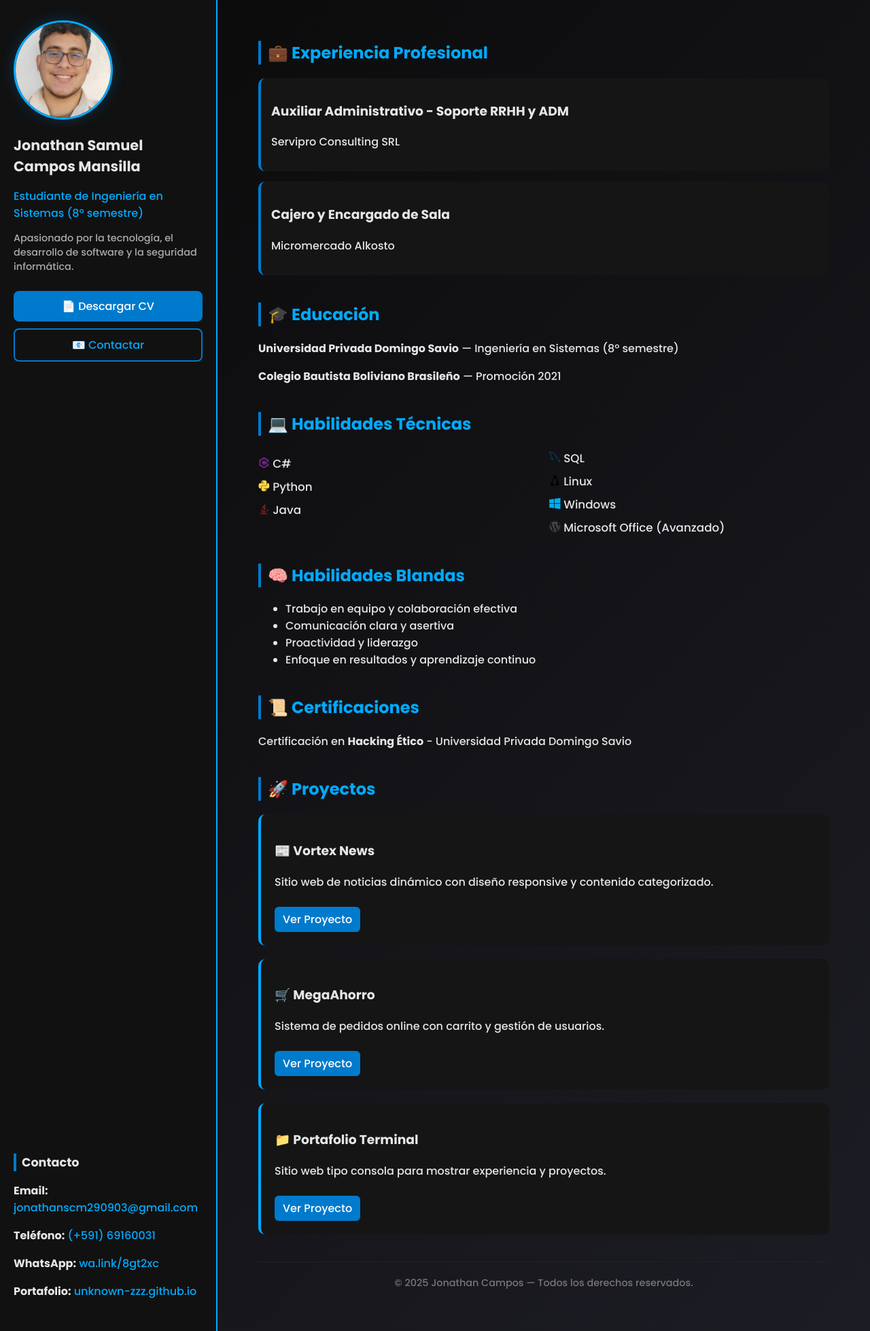
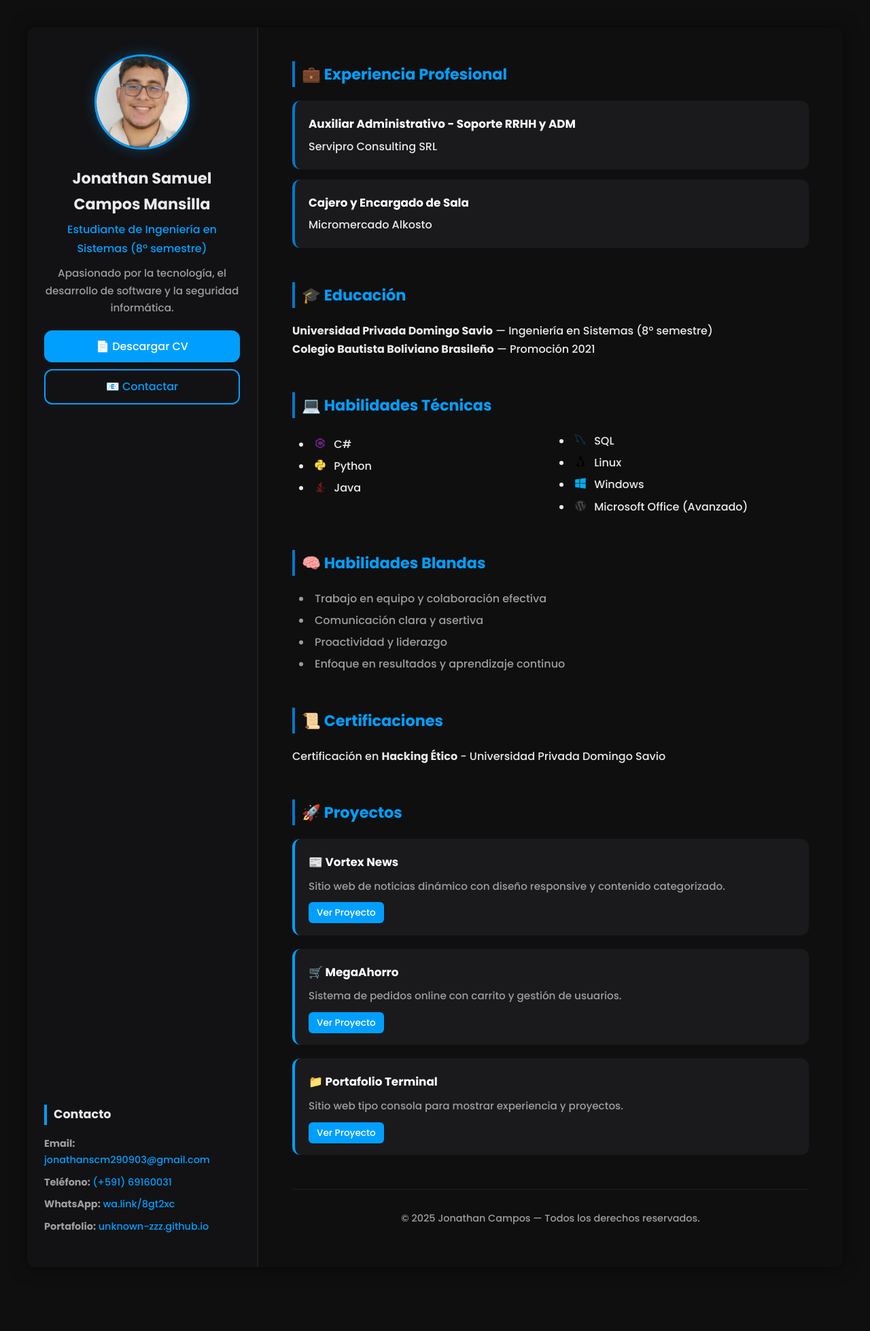
Before and after one commit to Unknown-zzz/Unknown-zzz.github.io, a PHP site: page / in a window 1280 px wide. Shown: the whole page at 68% size. After the commit the page ends 1864 px from the top, so only its background shows below. Run offline with PHP 8.4, Linux system fonts and the light colour scheme.

Commit message:
Update style.css

```diff
--- a/style.css
+++ b/style.css
@@ -1,26 +1,59 @@
-/* ==== ESTILOS GLOBALES ==== */
-body {
-  margin: 0;
-  background: linear-gradient(135deg, #0a0a0a, #1c1c24);
-  color: #e6e6e6;
-  font-family: 'Poppins', sans-serif;
+/* ==== VARIABLES ==== */
+:root {
+  --bg-main: #0f0f10;
+  --bg-sidebar: #121214;
+  --bg-card: #1a1a1d;
+  --text-light: #eaeaea;
+  --text-muted: #9e9e9e;
+  --accent: #009fff;
+  --accent-dark: #007acc;
+  --border-color: #1f1f1f;
+  --radius: 12px;
 }
 
-/* ==== LAYOUT PRINCIPAL ==== */
+/* ==== RESET ==== */
+* {
+  margin: 0;
+  padding: 0;
+  box-sizing: border-box;
+}
+
+body {
+  background: var(--bg-main);
+  color: var(--text-light);
+  font-family: "Poppins", sans-serif;
+  display: flex;
+  justify-content: center;
+  align-items: flex-start;
+  min-height: 100vh;
+  line-height: 1.7;
+}
+
+/* ==== LAYOUT ==== */
 .container {
   display: grid;
-  grid-template-columns: 320px 1fr;
-  min-height: 100vh;
+  grid-template-columns: 340px 1fr;
+  max-width: 1200px;
+  width: 100%;
+  margin: 40px;
+  border-radius: var(--radius);
+  overflow: hidden;
+  background: var(--bg-main);
+  box-shadow: 0 0 25px rgba(0, 0, 0, 0.5);
 }
 
-/* ==== COLUMNA IZQUIERDA ==== */
+/* ==== SIDEBAR ==== */
 .sidebar {
-  background-color: #111;
-  border-right: 2px solid #00aaff;
-  padding: 30px 20px;
+  background: var(--bg-sidebar);
+  border-right: 2px solid var(--border-color);
+  padding: 40px 25px;
   display: flex;
   flex-direction: column;
   justify-content: space-between;
+}
+
+.profile-section {
+  text-align: center;
 }
 
 .profile-photo {
@@ -28,70 +61,83 @@
   height: 140px;
   border-radius: 50%;
   object-fit: cover;
-  border: 3px solid #00aaff;
+  border: 3px solid var(--accent);
+  box-shadow: 0 0 20px rgba(0, 159, 255, 0.3);
   margin-bottom: 15px;
-  box-shadow: 0 0 20px #007acc50;
 }
 
 .profile-section h1 {
-  font-size: 1.3rem;
-  margin: 0;
+  font-size: 1.4rem;
+  margin-bottom: 5px;
 }
 
 .career {
-  color: #00aaff;
+  color: var(--accent);
   font-weight: 500;
   margin-bottom: 10px;
 }
 
 .description {
-  font-size: 0.9rem;
-  color: #aaa;
+  color: var(--text-muted);
+  font-size: 0.95rem;
   margin-bottom: 20px;
 }
 
 .buttons {
   display: flex;
   flex-direction: column;
+  gap: 10px;
 }
 
-.btn, .btn-outline {
-  text-align: center;
+.btn,
+.btn-outline {
+  display: block;
   text-decoration: none;
   padding: 10px;
-  margin: 5px 0;
-  border-radius: 8px;
+  border-radius: var(--radius);
+  font-weight: 500;
   transition: all 0.3s ease;
-  font-weight: 500;
+  text-align: center;
 }
 
 .btn {
-  background: #007acc;
-  color: white;
+  background: var(--accent);
+  color: #fff;
 }
 
 .btn:hover {
-  background: #009fff;
+  background: var(--accent-dark);
 }
 
 .btn-outline {
-  border: 2px solid #007acc;
-  color: #00aaff;
+  border: 2px solid var(--accent);
+  color: var(--accent);
 }
 
 .btn-outline:hover {
-  background: #007acc;
-  color: white;
+  background: var(--accent);
+  color: #fff;
+}
+
+.contact-info {
+  margin-top: 40px;
 }
 
 .contact-info h2 {
-  border-left: 4px solid #007acc;
-  padding-left: 8px;
   font-size: 1.1rem;
+  border-left: 4px solid var(--accent);
+  padding-left: 10px;
+  margin-bottom: 15px;
+}
+
+.contact-info p {
+  margin-bottom: 8px;
+  color: var(--text-muted);
+  font-size: 0.9rem;
 }
 
 .contact-info a {
-  color: #00aaff;
+  color: var(--accent);
   text-decoration: none;
 }
 
@@ -99,94 +145,156 @@
   text-decoration: underline;
 }
 
-/* ==== COLUMNA DERECHA ==== */
+/* ==== CONTENIDO PRINCIPAL ==== */
 .content {
-  padding: 40px 60px;
+  padding: 50px;
+  background: var(--bg-main);
 }
 
 .section {
-  margin-bottom: 40px;
+  margin-bottom: 50px;
 }
 
 .section h2 {
-  color: #00aaff;
-  border-left: 4px solid #007acc;
+  color: var(--accent);
+  border-left: 4px solid var(--accent-dark);
   padding-left: 10px;
-  font-size: 1.5rem;
+  font-size: 1.4rem;
+  margin-bottom: 20px;
 }
 
+/* ==== EXPERIENCIA ==== */
+.job {
+  background: var(--bg-card);
+  padding: 20px;
+  border-left: 4px solid var(--accent-dark);
+  border-radius: var(--radius);
+  margin-bottom: 15px;
+  transition: transform 0.2s ease;
+}
+
+.job:hover {
+  transform: translateY(-4px);
+}
+
+.job h3 {
+  color: #fff;
+  font-size: 1.05rem;
+  margin-bottom: 5px;
+}
+
+/* ==== HABILIDADES ==== */
 .skills {
   columns: 2;
   list-style: none;
-  padding-left: 0;
+  padding: 0;
 }
 
 .skills li {
   margin: 8px 0;
-  font-size: 1.05rem;
+  font-size: 1rem;
+  color: var(--text-light);
 }
 
-.job {
-  background: #151515;
-  padding: 15px;
-  border-radius: 10px;
-  margin-bottom: 15px;
-  border-left: 4px solid #007acc;
+.skills i {
+  color: var(--accent);
+  margin-right: 8px;
 }
 
+/* ==== PROYECTOS ==== */
 .project-card {
-  background-color: #151515;
+  background: var(--bg-card);
+  border-left: 4px solid var(--accent);
+  border-radius: var(--radius);
   padding: 20px;
-  border-radius: 10px;
-  border-left: 4px solid #00aaff;
   margin-bottom: 20px;
   transition: transform 0.3s ease;
 }
 
 .project-card:hover {
-  transform: translateY(-4px);
+  transform: translateY(-5px);
+}
+
+.project-card h3 {
+  color: #fff;
+  font-size: 1.05rem;
+}
+
+.project-card p {
+  color: var(--text-muted);
+  margin: 8px 0 12px;
+  font-size: 0.95rem;
 }
 
 .btn-small {
-  background: #007acc;
-  color: white;
+  background: var(--accent);
+  color: #fff;
   padding: 6px 12px;
   border-radius: 6px;
   text-decoration: none;
-  display: inline-block;
-  margin-top: 8px;
+  font-size: 0.85rem;
+  transition: background 0.3s ease;
 }
 
 .btn-small:hover {
-  background: #009fff;
+  background: var(--accent-dark);
+}
+
+/* ==== LISTAS ==== */
+.section ul {
+  list-style: disc inside;
+  color: var(--text-muted);
+  margin-left: 10px;
+}
+
+.section ul li {
+  margin: 5px 0;
 }
 
 /* ==== FOOTER ==== */
 .footer {
   text-align: center;
-  padding: 20px 0;
+  color: var(--text-muted);
   font-size: 0.9rem;
-  color: #777;
-  border-top: 1px solid #222;
+  padding: 30px 0 10px;
+  border-top: 1px solid var(--border-color);
 }
 
 /* ==== RESPONSIVE ==== */
-@media (max-width: 900px) {
+@media (max-width: 960px) {
   .container {
     grid-template-columns: 1fr;
+    margin: 0;
   }
+
   .sidebar {
     border-right: none;
-    border-bottom: 2px solid #00aaff;
+    border-bottom: 2px solid var(--border-color);
     align-items: center;
     text-align: center;
   }
+
   .buttons {
     flex-direction: row;
     justify-content: center;
-    gap: 10px;
   }
+
   .content {
     padding: 30px 20px;
   }
 }
+
+@media (max-width: 600px) {
+  .skills {
+    columns: 1;
+  }
+
+  .profile-photo {
+    width: 120px;
+    height: 120px;
+  }
+
+  .profile-section h1 {
+    font-size: 1.1rem;
+  }
+}
```
